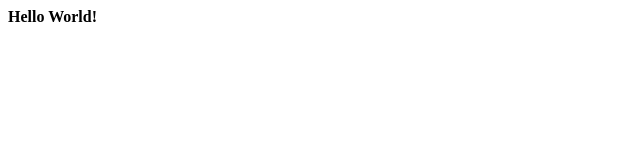
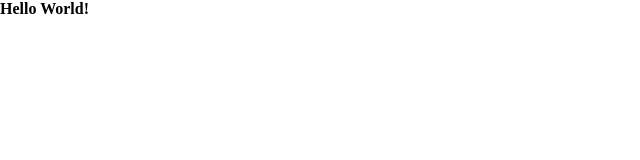
Before and after one commit to zeldow010/website-test, a plain HTML site: page index.html in a window 1280 px wide. Shown: the whole page, without its empty margins (0-640 px from the left). Drawn offline with Linux system fonts and the light colour scheme.

Commit message:
Update index.html

```diff
--- a/index.html
+++ b/index.html
@@ -5,6 +5,19 @@
 		<meta name="format-detection" content="telephone=no">
 		<meta name="viewport" content="width=device-width; initial-scale=1.0; maximum-scale=1.0; user-scalable=no;">
 		<meta http-equiv="X-UA-Compatible" content="IE=9; IE=8; IE=7; IE=EDGE" />
+
+		<title>Test Website</title>
+
+		<style>
+			* {
+				padding: 0 !important;
+				margin: 0 !important;
+			}
+
+			html, body {
+				width: 100%;
+			}
+		</style>
   	</head>
   	<body>
     	<b>Hello World!</b>
```
